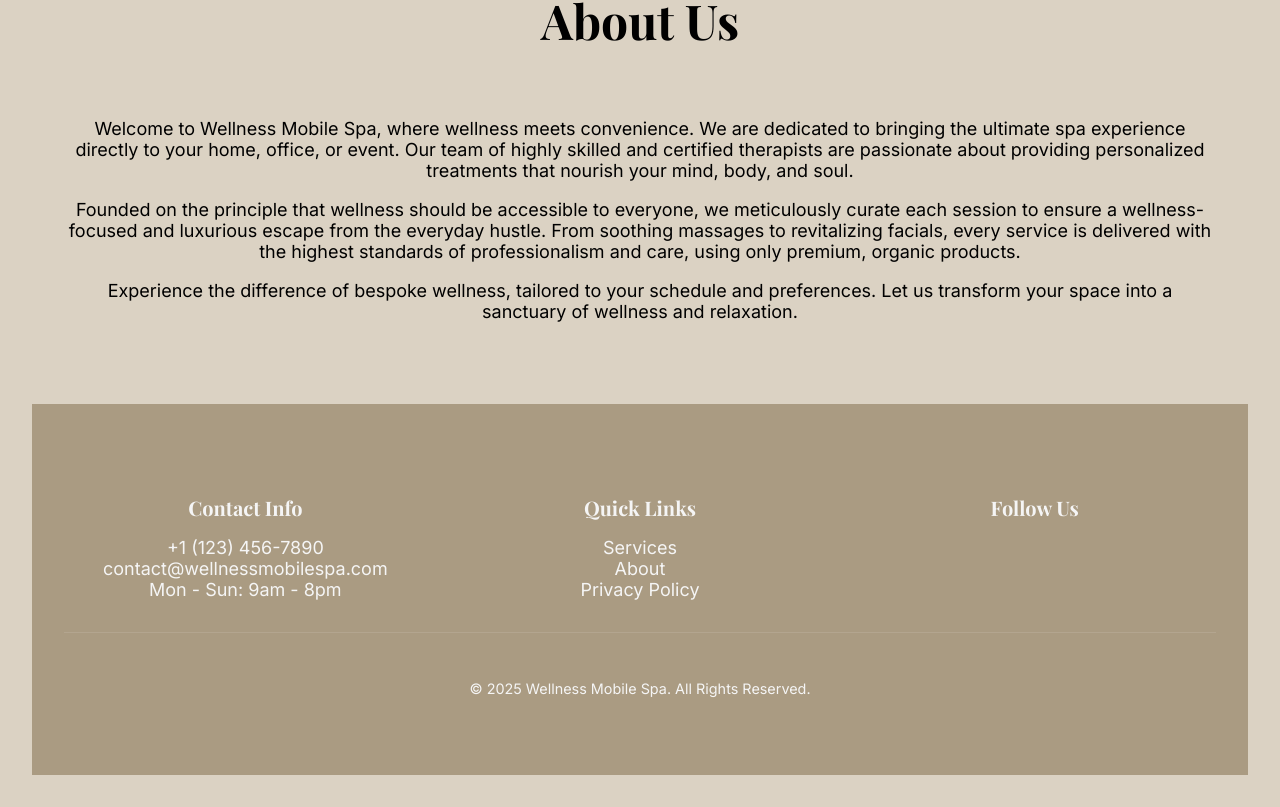
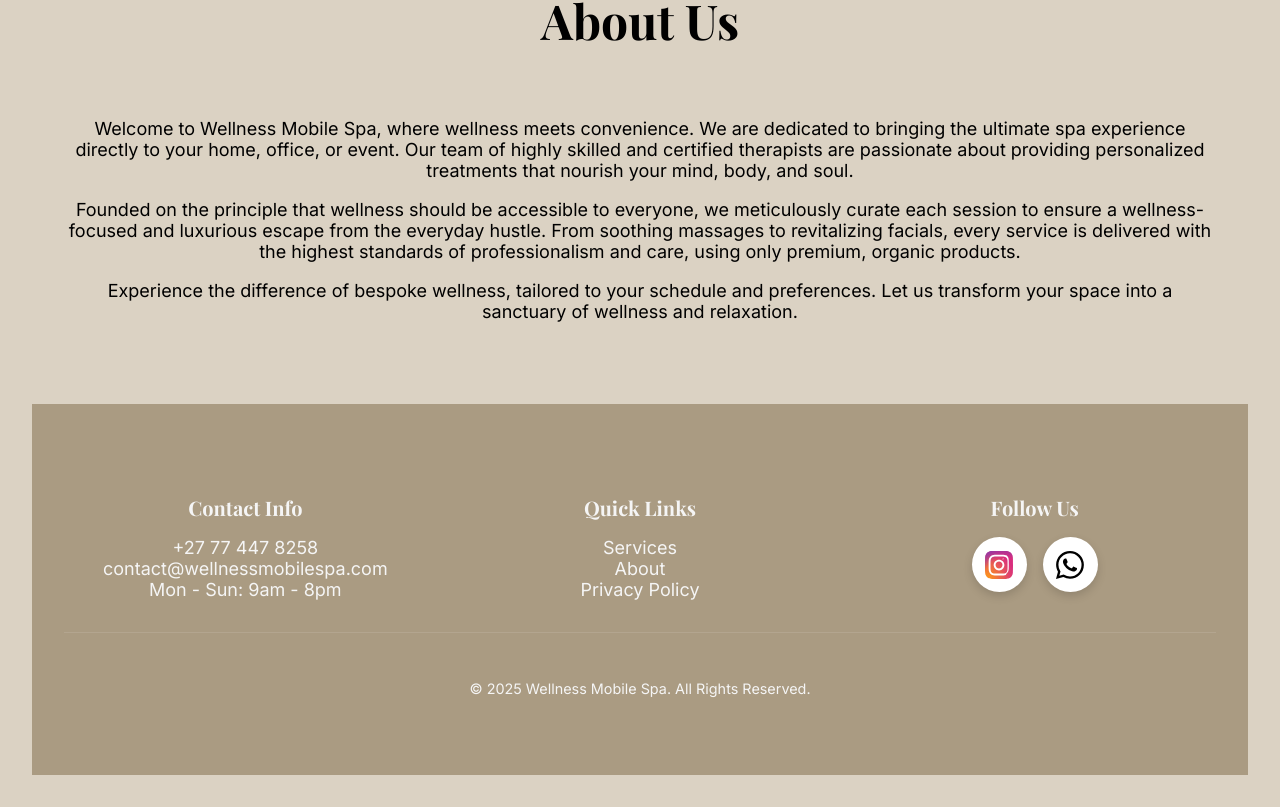
Before and after one commit to NgomsoGaya/mobilespa, a React (Vite) app: page / in a window 1280 px wide. Shown: the part 5041-5848 px from the top of the page. Built offline with nearby package versions, Linux system fonts and the light colour scheme.

Commit message:
Fix: Center footer social icons and use local SVGs

```diff
--- a/src/components/Layout/Footer.css
+++ b/src/components/Layout/Footer.css
@@ -34,6 +34,35 @@
   color: var(--color-accent);
 }
 
+.footer-column-center {
+  text-align: center;
+}
+
+.social-icons {
+  display: inline-flex;
+  gap: 1rem;
+}
+
+.social-btn {
+  width: 40px;
+  height: 40px;
+  background-color: white;
+  border-radius: 50%;
+  display: flex;
+  align-items: center;
+  justify-content: center;
+  transition: transform 0.3s ease;
+}
+
+.social-btn:hover {
+  transform: scale(1.1);
+}
+
+.social-btn img {
+  width: 20px;
+  height: 20px;
+}
+
 .footer-bottom {
   text-align: center;
   border-top: 1px solid rgba(255, 255, 255, 0.1);
--- a/src/components/Layout/Footer.jsx
+++ b/src/components/Layout/Footer.jsx
@@ -1,5 +1,7 @@
 import React from 'react';
 import './Footer.css';
+import instagramIcon from '../../assets/images/instagram.svg';
+import whatsappIcon from '../../assets/images/whatsapp.svg';
 
 const Footer = () => {
   return (
@@ -7,7 +9,7 @@ const Footer = () => {
       <div className="footer-grid">
         <div className="footer-column">
           <h4>Contact Info</h4>
-          <p>+1 (123) 456-7890</p>
+          <p>+27 77 447 8258</p>
           <p>contact@wellnessmobilespa.com</p>
           <p>Mon - Sun: 9am - 8pm</p>
         </div>
@@ -15,14 +17,19 @@ const Footer = () => {
           <h4>Quick Links</h4>
           <ul>
             <li><a href="#services">Services</a></li>
-            <li><a href="#about">About</a></li>
+            <li><a href="#about-us-section">About</a></li>
             <li><a href="#">Privacy Policy</a></li>
           </ul>
         </div>
-        <div className="footer-column">
+        <div className="footer-column footer-column-center">
           <h4>Follow Us</h4>
           <div className="social-icons">
-            {/* Add social icons here */}
+            <a href="https://instagram.com/wellness_mobile_sa" target="_blank" className="social-btn instagram">
+              <img src={instagramIcon} alt="Instagram" />
+            </a>
+            <a href="https://wa.me/0774478258" target="_blank" className="social-btn whatsapp">
+              <img src={whatsappIcon} alt="WhatsApp" />
+            </a>
           </div>
         </div>
       </div>
```
Also changed, not shown: src/assets/images/instagram.svg (added), src/assets/images/whatsapp.svg (added).
